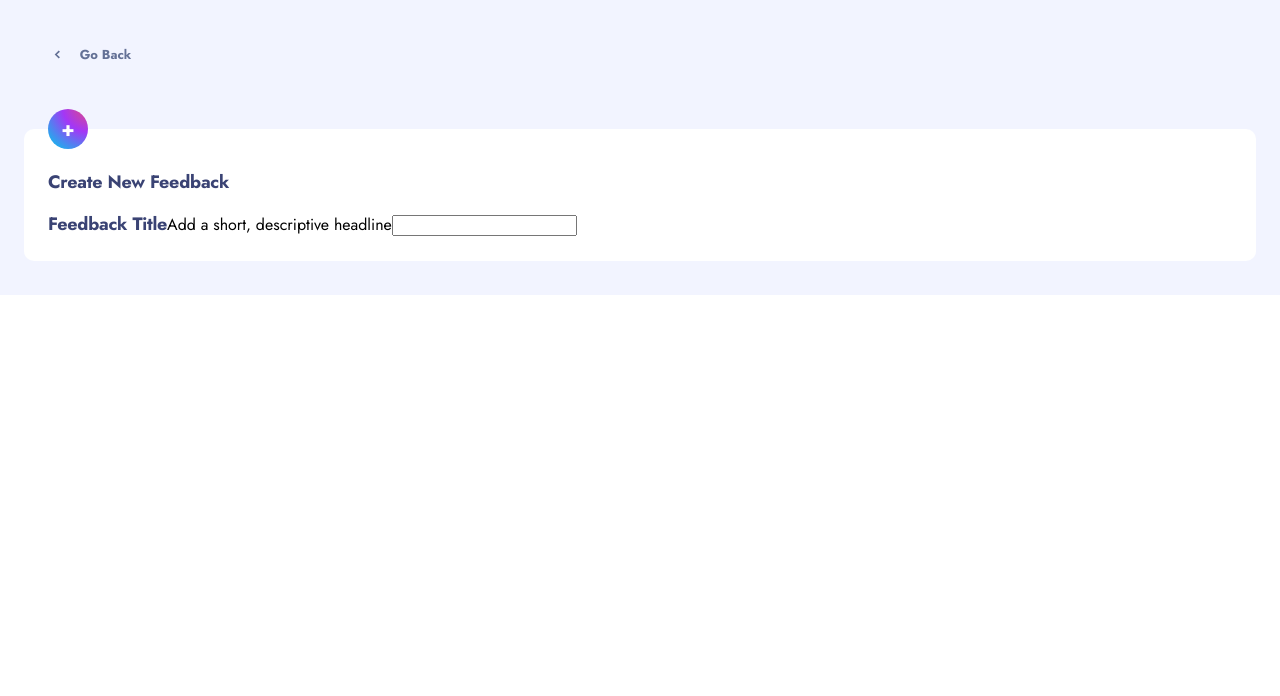
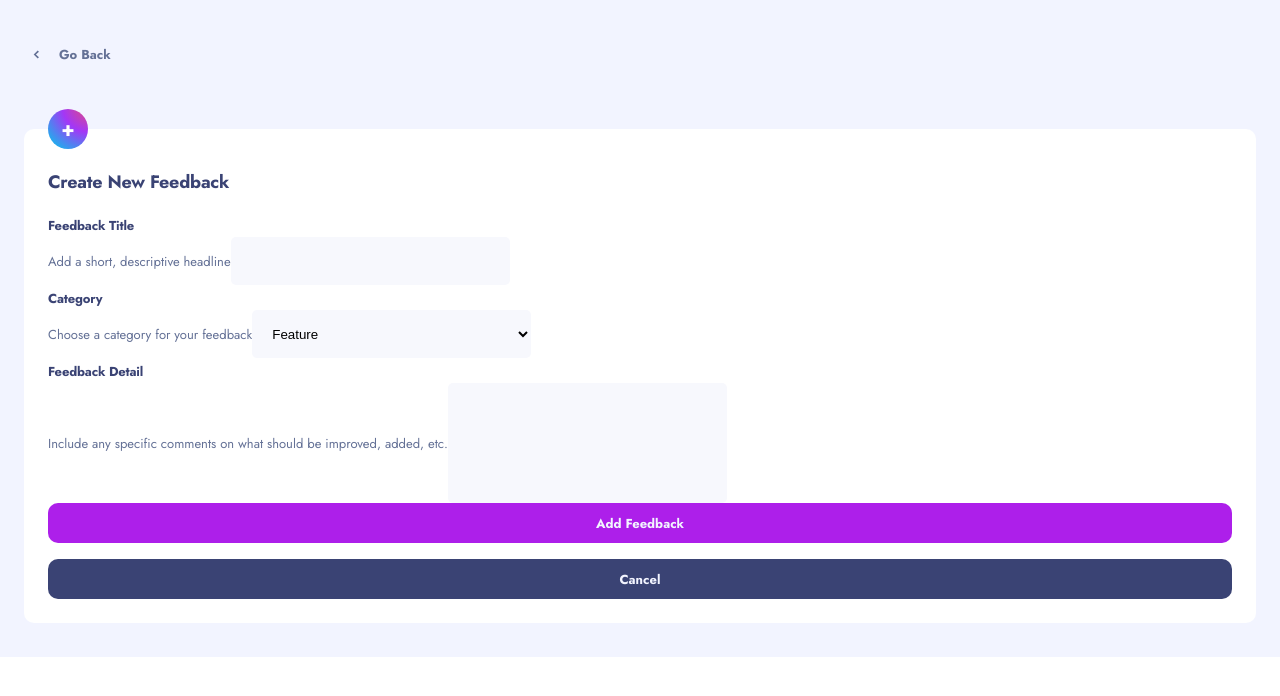
Before and after one commit to seanred360/product-feedback-app, a React (Create React App) app: page /new-feedback in a window 1280 px wide. Shown: the top 696 px of the page. Built offline with nearby package versions, Linux system fonts and the light colour scheme.

Commit message:
NewFeedback page styled

```diff
--- a/scss/_buttons.scss
+++ b/scss/_buttons.scss
@@ -26,8 +26,12 @@
     }
   }
 
-  &.--blue-grey-button {
-    background: $blueGrey;
+  &.--dark-blue-button {
+    background: #3a4374;
+  }
+
+  &.--blue-grey2-button {
+    background: #3A4374;;
 
     &:hover {
       background: #656ea3;
@@ -44,7 +48,6 @@
 
   &.--back-button {
     display: flex;
-    justify-content: center;
     align-items: center;
     background: none;
     color: $darkGrey;
--- a/scss/_new-feedback.scss
+++ b/scss/_new-feedback.scss
@@ -38,5 +38,50 @@
       letter-spacing: -0.25px;
       color: $blueGrey2;
     }
+
+    form {
+      .__title {
+        font-weight: bold;
+        font-size: 13px;
+        line-height: 19px;
+        letter-spacing: -0.180556px;
+        color: #3a4374;
+      }
+
+      .__instructions {
+        font-size: 13px;
+        line-height: 19px;
+        color: #647196;
+      }
+
+      #__feedback-title-input,
+      #__feedback-category {
+        width: 279px;
+        height: 48px;
+        padding: 14px 16px;
+        background: #f7f8fd;
+        border: none;
+        border-radius: 5px;
+      }
+
+      .__feedback-detail-input {
+        width: 279px;
+        height: 120px;
+        background: #f7f8fd;
+        border: none;
+        border-radius: 5px;
+      }
+    }
+
+    .__buttons {
+      flex-direction: column;
+
+      :first-child {
+        margin-bottom: 16px;
+      }
+      button {
+        width: 100%;
+      }
+    }
   }
 }
--- a/src/components/Main.jsx
+++ b/src/components/Main.jsx
@@ -28,7 +28,7 @@ const Main = () => {
       });
   }, []);
 
-  if (!isLoaded) return <Spinner />;
+  if (!isLoaded && !error && !currentUser) return <Spinner />;
   return (
     <Switch>
       {/* The Switch decides which component to show based on the current URL.*/}
--- a/src/components/pages/NewFeedback.jsx
+++ b/src/components/pages/NewFeedback.jsx
@@ -2,19 +2,65 @@ import React from "react";
 import BackButton from "../common/BackButton";
 
 const NewFeedback = () => {
+  const items = ["Feature", "UI", "US", "Enhancement", "Bug"];
+
   return (
     <div className="new-feedback-page">
       <div className="__top-group flex flex-ai-c flex-jc-sb">
         <BackButton />
       </div>
       <div className="create-new-feedback">
-          <div className="__plus-circle">+</div>
-          <h1 className="__header">Create New Feedback</h1>
-          <form className="feedback-title">
-              <span className="__header">Feedback Title</span>
-              <label>Add a short, descriptive headline</label>
-              <input type="text" />
-          </form>
+        <div className="__plus-circle">+</div>
+        <h1 className="__header">Create New Feedback</h1>
+
+        <form id="__feedback-title" className="__feedback-title">
+          <label className="__title" htmlFor="__feedback-title">
+            Feedback Title
+          </label>
+          <br />
+          <span className="__instructions">
+            Add a short, descriptive headline
+          </span>
+          <input id="__feedback-title-input" type="text" />
+        </form>
+
+        <form>
+          <label className="__title" htmlFor="__feedback-category">
+            Category
+          </label>
+          <br />
+          <span className="__instructions">
+            Choose a category for your feedback
+          </span>
+          <select id="__feedback-category">
+            {items.map((item) => (
+              <option
+                className="__dropdown-item"
+                key={item + "option"}
+                value={item}
+              >
+                {item}
+              </option>
+            ))}
+          </select>
+        </form>
+
+        <form className="__feedback-detail">
+          <label className="__title" htmlFor="__feedback-category">
+            Feedback Detail
+          </label>
+          <br />
+          <span className="__instructions">
+            Include any specific comments on what should be improved, added,
+            etc.
+          </span>
+          <input className="__feedback-detail-input" type="text" />
+        </form>
+
+        <div className="__buttons flex flex-jc-c flex-ai-c">
+          <button className="all-buttons --purple-button">Add Feedback</button>
+          <button className="all-buttons --blue-grey2-button">Cancel</button>
+        </div>
       </div>
     </div>
   );
```
Also changed, not shown: src/dist/css/style.css, 1 other file (tests, documents, lock files or other folders).
